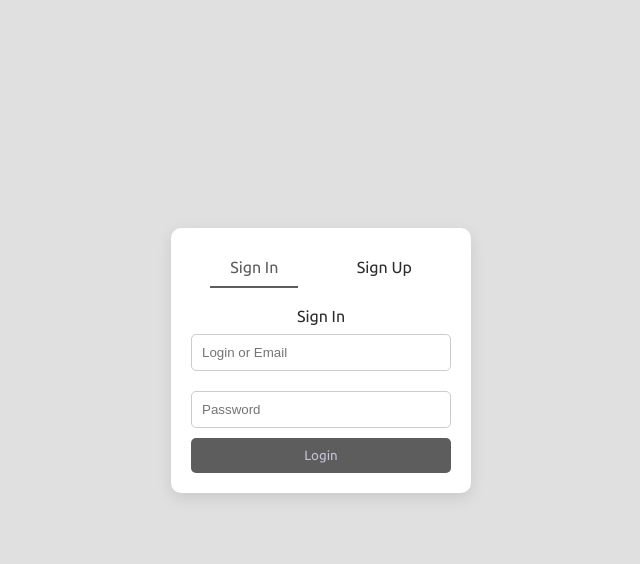
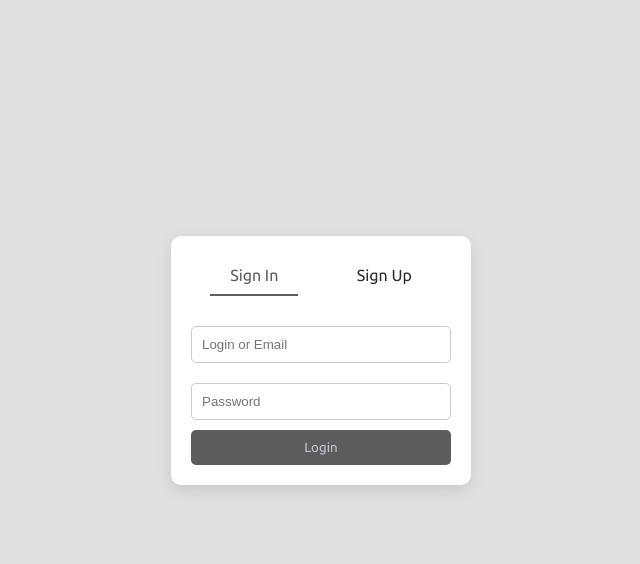
Before and after one commit to MrKrasnov/FinanceMaster, a PHP site: page /authentication in a window 1280 px wide. Shown: the top 564 px of the page, without its empty margins (319-959 px from the left). Run offline with PHP 8.4, Linux system fonts and the light colour scheme; some libraries are stand-ins or nearby versions; some web fonts are replaced.

Commit message:
remove titles for forms

```diff
--- a/app/views/pages/authentication.php
+++ b/app/views/pages/authentication.php
@@ -11,14 +11,12 @@ use App\Models\Authentication;
             </div>
             <div id="forms">
                 <form id="loginForm" class="form active">
-                    <h2>Sign In</h2>
                     <input type="hidden" name="token" value="<?= $model->csrfToken ?>">
                     <input type="text" placeholder="Login or Email" required>
                     <input type="password" placeholder="Password" required>
                     <button type="submit">Login</button>
                 </form>
                 <form id="registerForm" class="form">
-                    <h2>Sign Up</h2>
                     <input type="hidden" name="token" value="<?= $model->csrfToken ?>">
                     <input type="text" name="login" placeholder="Login" required>
                     <input type="email" name="email" placeholder="Email" required>
```
